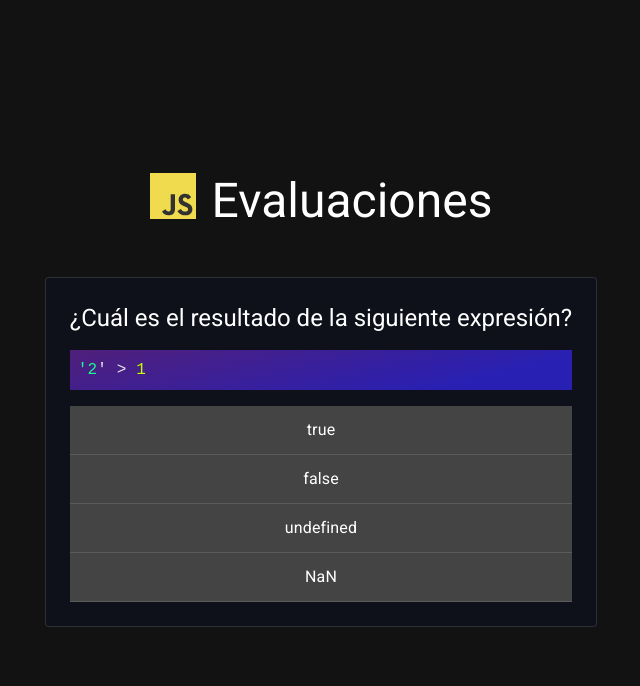
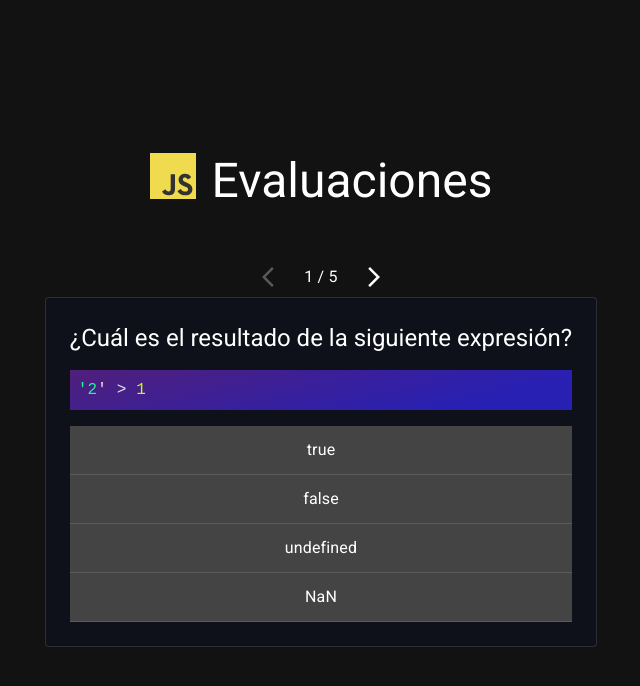
Before and after one commit to wilfredofermin/evaluaciones, a React (Vite) app: page / in a window 1280 px wide. Both pictures are taken after a click on the button "EMPIEZA YA!". Shown: the top 686 px of the page, without its empty margins (319-959 px from the left). Built offline with nearby package versions, Linux system fonts and the light colour scheme.

Commit message:
navegacion

```diff
--- a/package.json
+++ b/package.json
@@ -22,6 +22,7 @@
     "zustand": "4.5.0"
   },
   "devDependencies": {
+    "@types/canvas-confetti": "^1.6.4",
     "@types/react": "^18.2.43",
     "@types/react-dom": "^18.2.17",
     "@types/react-syntax-highlighter": "^15.5.11",
--- a/src/components/Game.tsx
+++ b/src/components/Game.tsx
@@ -1,5 +1,6 @@
 import {
   Card,
+  IconButton,
   List,
   ListItem,
   ListItemButton,
@@ -12,6 +13,7 @@ import SyntaxHighlighter from "react-syntax-highlighter";
 import { gradientDark } from "react-syntax-highlighter/dist/esm/styles/hljs";
 
 import { type Question as QuestionType } from "../types";
+import { ArrowBackIosNew, ArrowForwardIos } from "@mui/icons-material";
 
 const getBackgroundColor = (info: QuestionType, index: number) => {
   const { userSelectedAnswer, correctAnswer } = info;
@@ -20,13 +22,14 @@ const getBackgroundColor = (info: QuestionType, index: number) => {
   if (userSelectedAnswer == null) return "transparent";
 
   // Si ya selecciono pero la soluccion es incorrecta
-  if(index !== correctAnswer && index !== userSelectedAnswer ) return 'transparent'
+  if (index !== correctAnswer && index !== userSelectedAnswer)
+    return "transparent";
 
   // si esta es la soluccion correcta
-  if(index === correctAnswer) return 'green'
+  if (index === correctAnswer) return "green";
 
   // Si esta es la seleccoin del usuario pero es la incorrecta
-  if(index === userSelectedAnswer) return 'red'
+  if (index === userSelectedAnswer) return "red";
 
   // Si no es ninguna de las anteriores
   return "transparent";
@@ -56,15 +59,13 @@ const Question = ({ info }: { info: QuestionType }) => {
         {info.answers.map((answer, index) => (
           <ListItem disablePadding key={index}>
             <ListItemButton
-            // onClick={handleClick(index)} //----> Opcion secundaria
+              // onClick={handleClick(index)} //----> Opcion secundaria
 
-            //  Aqui evitamos que el usuario vuelva a dar click
-              disabled ={info.userSelectedAnswer != null}
-
-            //   Aqui el evento de seleccion de la respuesta
+              //  Aqui evitamos que el usuario vuelva a dar click
+              disabled={info.userSelectedAnswer != null}
+              //   Aqui el evento de seleccion de la respuesta
               onClick={() => selectAnswer(info.id, index)}
-
-            //    Aqui establecemos los colores segun la respuesta
+              //    Aqui establecemos los colores segun la respuesta
               sx={{ backgroundColor: getBackgroundColor(info, index) }}
               divider
             >
@@ -81,11 +82,36 @@ export const Game = () => {
   const questions = useQuetionsState((state) => state.questions);
   const currentQuestion = useQuetionsState((state) => state.currentQuestion);
 
+  const goNextQuestion = useQuetionsState((state) => state.goNextQuestion);
+  const goPreviusQuestion = useQuetionsState(
+    (state) => state.goPreviusQuestion
+  );
+
   const questionInfo = questions[currentQuestion];
 
   return (
-    <Stack>
+    <>
+      <Stack
+        direction={"row"}
+        gap={2}
+        alignItems={"center"}
+        justifyContent={"center"}
+      >
+        <IconButton
+          onClick={goPreviusQuestion}
+          disabled={currentQuestion === 0}
+        >
+          <ArrowBackIosNew />
+        </IconButton>
+        {currentQuestion + 1} / {questions.length}
+        <IconButton
+          onClick={goNextQuestion}
+          disabled={currentQuestion >= questions.length - 1}
+        >
+          <ArrowForwardIos />
+        </IconButton>
+      </Stack>
       <Question info={questionInfo} />
-    </Stack>
+    </>
   );
 };
--- a/src/stores/question.tsx
+++ b/src/stores/question.tsx
@@ -1,11 +1,16 @@
 import { create } from "zustand";
 import { type Question } from "../types";
-import confetti from 'canvas-confetti';
+import confetti from "canvas-confetti";
 
 interface State {
   questions: Question[]; //----> Aqui recibire las pregutas tipadas
   currentQuestion: number; //----> Pregunta seleccionada
   fechQuestion: (limit: number) => Promise<void>; //----> Funcion para obtener las preguntas y actualizar
+
+  // Navegacion
+  goNextQuestion: ()=> void;
+  goPreviusQuestion: () => void
+
 
   // Esta funcion correponde al evento al momento de hacer click en la respuesta
   selectAnswer: (questionId: number, answerIndex: number) => void;
@@ -28,37 +33,48 @@ export const useQuetionsState = create<State>((set, get) => {
       set({ questions });
     },
 
-    selectAnswer : (questionId: number, answerIndex: number) => {
-
+    selectAnswer: (questionId: number, answerIndex: number) => {
       //Mediante get obtemos acceso al estado. Lo destructuramos para solo obtener el datos que nos intersesa,en esta caso es question
       const { questions } = get();
 
       //Aqui estamos usando structuredClone para clonar el objeto. En otras palabras, copiaremos todas las preguntas y cambiaremos aquellas que necesitemos cambiar.
-      const newQuestions = structuredClone(questions)
+      const newQuestions = structuredClone(questions);
 
       //Buscaremos el indice de la pregunta que ya tenemos clonado en base al valor recibido como parametro <questionId>
-      const questionIndex = newQuestions.findIndex(q => q.id ===questionId)
+      const questionIndex = newQuestions.findIndex((q) => q.id === questionId);
 
       //Una vez tememos el indice,ya podemos buscar la informacion
-      const questionInfo = newQuestions[questionIndex]
+      const questionInfo = newQuestions[questionIndex];
 
       //Ahora ya con los datos(questionInfo) validamos si el usuario ha hecho bien la respuesta. Este valos nos llega como parametro(answerIndex)
-      const isCorrectoSelectAnswer = questionInfo.correctAnswer === answerIndex
+      const isCorrectoSelectAnswer = questionInfo.correctAnswer === answerIndex;
 
-      if(isCorrectoSelectAnswer) confetti()
+      if (isCorrectoSelectAnswer) confetti();
 
       //Modificamos los datos mutados para posteor actualizar
-      newQuestions[questionIndex] ={
-
+      newQuestions[questionIndex] = {
         ...questionInfo,
         isCorrectoSelectAnswer,
-        userSelectedAnswer : answerIndex
-
-      }
+        userSelectedAnswer: answerIndex,
+      };
 
       //Finalmente, actualizamos los datos con la mutacion previamente realizada.
-      set({questions: newQuestions})
+      set({ questions: newQuestions });
+    },
 
+    //----> Navegacion
+    goNextQuestion: () => {
+      const { currentQuestion, questions } = get();
+      const NexQuestion = currentQuestion + 1;
+
+      if (NexQuestion < questions.length) set({ currentQuestion: NexQuestion });
+    },
+
+    goPreviusQuestion: () => {
+      const { currentQuestion } = get();
+      const previusQuestion = currentQuestion - 1;
+
+      if (previusQuestion >= 0) set({ currentQuestion: previusQuestion });
     },
   };
 });
```
Also changed, not shown: 1 other file (tests, documents, lock files or other folders).
